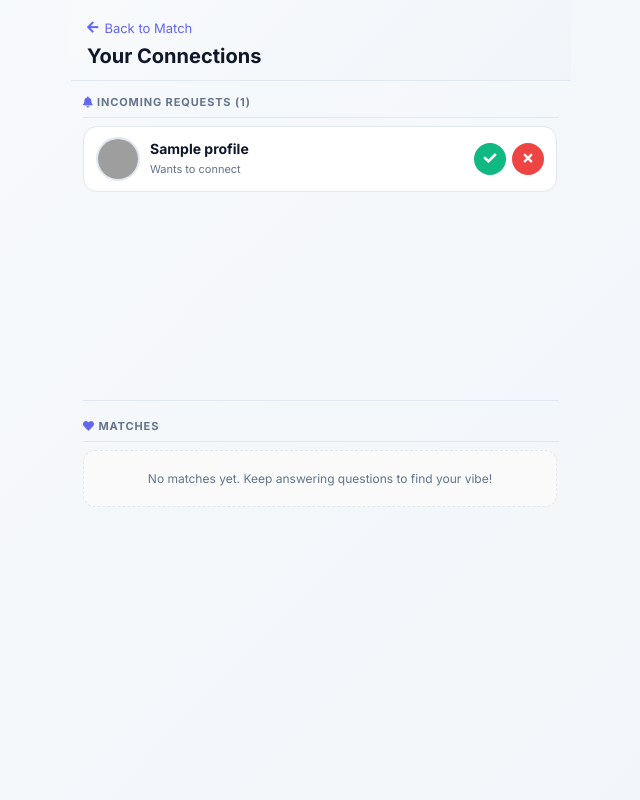
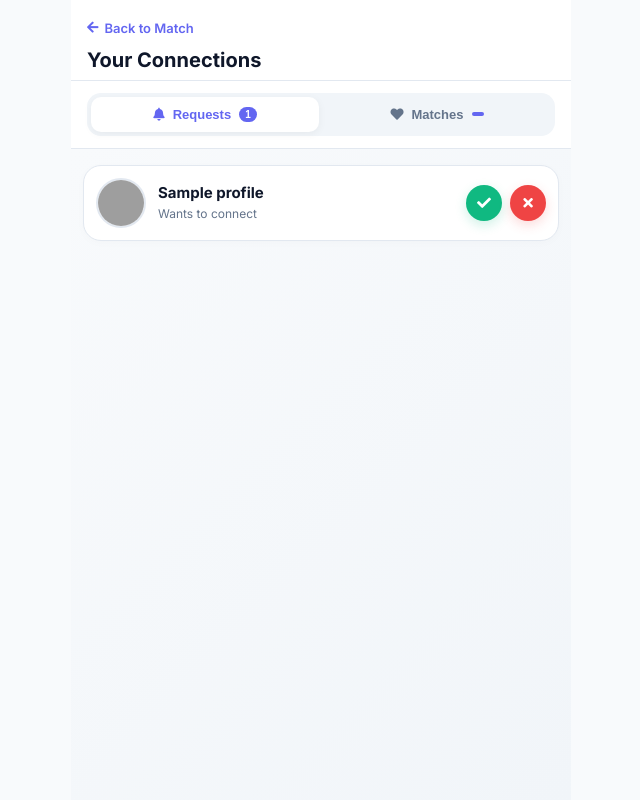
Before and after one commit to Arunmohankml/datingapp, a Django app: page /connections/ in a window 1280 px wide. Shown: the whole page, without its empty margins (319-959 px from the left). Run offline with Django 5.2, Linux system fonts and the light colour scheme; a user stored in the database is signed in; tables that the repository leaves empty hold one stand-in row (values such as "Sample post"); some libraries are stand-ins or nearby versions; grey boxes are pictures that could not be loaded.

Commit message:
Connections page: implemented Tab switcher ([Requests] | [Matches]) and locked full-screen layout

```diff
--- a/template/connections.html
+++ b/template/connections.html
@@ -1,25 +1,36 @@
 {% extends 'base.html' %}
+{% load static %}
 
 {% block head %}
 <style>
-    /* Override base container — we take full control */
-    body { overflow: hidden; }
+    /* ── Full Screen Lock ── */
+    html, body {
+        height: 100%;
+        height: 100dvh;
+        overflow: hidden;
+        position: fixed;
+        width: 100%;
+        background: var(--bg-color);
+    }
+
     .container {
         padding: 0 !important;
-        margin-top: 0 !important;
-        height: 100vh;
+        margin: 0 auto !important;
+        height: 100%;
         display: flex;
         flex-direction: column;
         max-width: 500px;
+        position: relative;
     }
-    nav { display: none !important; } /* hide bottom nav on this page if desired — remove if you want it */
+    nav { display: none !important; }
 
-    /* ── Fixed Header ── */
+    /* ── Header ── */
     .conn-header {
         flex-shrink: 0;
-        padding: 16px 16px 12px;
+        padding: 16px 16px 8px;
+        background: var(--surface);
         border-bottom: 1px solid var(--border);
-        background: var(--bg-gradient);
+        z-index: 100;
     }
     .conn-header a {
         text-decoration: none;
@@ -28,113 +39,127 @@
         display: inline-flex;
         align-items: center;
         gap: 6px;
-        margin-bottom: 8px;
+        margin-bottom: 12px;
+        font-weight: 600;
     }
     .conn-header h2 {
         font-size: 20px;
         margin: 0;
         color: var(--text-main);
+        font-weight: 800;
     }
 
-    /* ── Two‑panel layout ── */
-    .conn-body {
+    /* ── Tab Switcher (Segmented Control) ── */
+    .tabs-container {
+        padding: 12px 16px;
+        background: var(--surface);
+        border-bottom: 1px solid var(--border);
+    }
+    .tabs-wrapper {
+        display: flex;
+        background: #f1f5f9;
+        padding: 4px;
+        border-radius: 14px;
+        gap: 4px;
+    }
+    .tab-btn {
         flex: 1;
+        border: none;
+        background: none;
+        padding: 10px;
+        border-radius: 10px;
+        font-size: 13px;
+        font-weight: 700;
+        color: var(--text-muted);
+        cursor: pointer;
+        transition: 0.2s;
         display: flex;
-        flex-direction: column;
-        overflow: hidden;
-        padding: 0 12px 80px; /* 80px leaves room for bottom nav */
+        align-items: center;
+        justify-content: center;
+        gap: 8px;
+    }
+    .tab-btn.active {
+        background: white;
+        color: var(--primary);
+        box-shadow: 0 2px 8px rgba(0,0,0,0.05);
+    }
+    .tab-badge {
+        background: var(--primary);
+        color: white;
+        font-size: 10px;
+        padding: 2px 6px;
+        border-radius: 10px;
     }
 
-    /* ── Section block: fixed label + scrollable list ── */
-    .conn-section {
-        display: flex;
-        flex-direction: column;
-        flex: 1;
-        min-height: 0; /* required for flex children to shrink */
-        overflow: hidden;
-    }
-
-    .section-title {
-        flex-shrink: 0;
-        font-size: 11px;
-        text-transform: uppercase;
-        color: var(--text-muted);
-        letter-spacing: 0.08em;
-        font-weight: 800;
-        padding: 14px 0 8px;
-        border-bottom: 1px solid var(--border);
-        margin-bottom: 8px;
-    }
-
-    /* The actual scrollable list */
-    .section-list {
+    /* ── Scrollable Body ── */
+    .conn-body {
         flex: 1;
         overflow-y: auto;
         -webkit-overflow-scrolling: touch;
-        padding-right: 2px;
-    }
-    /* Hide scrollbar visually but keep it functional */
-    .section-list::-webkit-scrollbar { width: 3px; }
-    .section-list::-webkit-scrollbar-thumb { background: var(--border); border-radius: 4px; }
-
-    /* Divider between sections */
-    .section-divider {
-        flex-shrink: 0;
-        height: 1px;
-        background: var(--border);
-        margin: 4px 0;
+        padding: 16px 12px 100px;
+        background: var(--bg-gradient);
     }
 
-    /* ── Row ── */
+    .conn-tab-content {
+        display: none;
+        animation: fadeIn 0.3s ease;
+    }
+    .conn-tab-content.active {
+        display: block;
+    }
+
+    @keyframes fadeIn {
+        from { opacity: 0; transform: translateY(10px); }
+        to { opacity: 1; transform: translateY(0); }
+    }
+
+    /* ── User Row ── */
     .user-row {
         display: flex;
         align-items: center;
         justify-content: space-between;
-        padding: 10px 12px;
+        padding: 12px;
         background: var(--surface);
         border: 1px solid var(--border);
-        border-radius: 14px;
-        margin-bottom: 8px;
-        box-sizing: border-box;
-        gap: 8px;
+        border-radius: 18px;
+        margin-bottom: 10px;
+        box-shadow: 0 2px 10px rgba(0,0,0,0.02);
     }
 
     .user-info {
         display: flex;
         align-items: center;
-        gap: 10px;
+        gap: 12px;
         min-width: 0;
         flex: 1;
     }
     .user-info img {
-        width: 40px;
-        height: 40px;
+        width: 46px;
+        height: 46px;
         border-radius: 50%;
         object-fit: cover;
-        flex-shrink: 0;
         border: 2px solid var(--border);
     }
     .user-info h4 {
         margin: 0;
-        font-size: 14px;
-        white-space: nowrap;
-        overflow: hidden;
-        text-overflow: ellipsis;
+        font-size: 15px;
+        font-weight: 700;
+        color: var(--text-main);
     }
     .user-info span {
-        font-size: 11px;
+        font-size: 12px;
         color: var(--text-muted);
     }
 
     .row-actions {
         display: flex;
-        gap: 6px;
+        gap: 8px;
         flex-shrink: 0;
     }
 
     .btn-icon {
-        width: 32px;
-        height: 32px;
+        width: 36px;
+        height: 36px;
         display: flex;
         align-items: center;
         justify-content: center;
@@ -142,59 +167,67 @@
         border: none;
         cursor: pointer;
         color: white;
-        font-size: 13px;
+        font-size: 14px;
         transition: 0.2s;
     }
-    .btn-icon:hover { transform: scale(1.1); }
-    .btn-accept { background: #10b981; }
-    .btn-reject { background: #ef4444; }
+    .btn-icon:active { transform: scale(0.9); }
+    .btn-accept { background: #10b981; box-shadow: 0 4px 12px rgba(16, 185, 129, 0.2); }
+    .btn-reject { background: #ef4444; box-shadow: 0 4px 12px rgba(239, 68, 68, 0.2); }
 
     .btn-chat {
         background: var(--primary);
         text-decoration: none;
-        padding: 7px 13px;
-        border-radius: 10px;
-        font-size: 12px;
+        padding: 8px 16px;
+        border-radius: 12px;
+        font-size: 13px;
         font-weight: 700;
         color: white !important;
         display: flex;
         align-items: center;
-        gap: 6px;
-        white-space: nowrap;
-        flex-shrink: 0;
-        transition: 0.2s;
+        gap: 8px;
+        box-shadow: 0 4px 12px rgba(99, 102, 241, 0.2);
     }
-    .btn-chat:hover { background: var(--primary-hover); }
 
     .empty-state {
         text-align: center;
-        padding: 20px;
+        padding: 40px 20px;
         color: var(--text-muted);
-        font-size: 12px;
-        background: #fafafa;
-        border-radius: 12px;
-        border: 1px dashed var(--border);
+        font-size: 13px;
+        background: rgba(255,255,255,0.5);
+        border-radius: 20px;
+        border: 1.5px dashed var(--border);
     }
 </style>
 {% endblock %}
 
 {% block body %}
-<!-- Fixed Header -->
+<!-- Header -->
 <div class="conn-header">
     <a href="{% url 'home' %}"><i class="fas fa-arrow-left"></i> Back to Match</a>
     <h2>Your Connections</h2>
 </div>
 
-<!-- Scrollable Body -->
+<!-- Tab Switcher -->
+<div class="tabs-container">
+    <div class="tabs-wrapper">
+        <button class="tab-btn active" onclick="switchTab('requests')">
+            <i class="fas fa-bell"></i> Requests
+            {% if incoming_requests.count > 0 %}
+            <span class="tab-badge">{{ incoming_requests.count }}</span>
+            {% endif %}
+        </button>
+        <button class="tab-btn" onclick="switchTab('matches')">
+            <i class="fas fa-heart"></i> Matches
+            <span class="tab-badge">{{ connections.count }}</span>
+        </button>
+    </div>
+</div>
+
+<!-- Scrollable Content -->
 <div class="conn-body">
 
-    <!-- Section 1: Incoming Requests -->
-    <div class="conn-section">
-        <div class="section-title">
-            <i class="fas fa-bell" style="color: var(--primary);"></i>
-            Incoming Requests ({{ incoming_requests.count }})
-        </div>
-        <div class="section-list">
+    <!-- Requests Tab -->
+    <div id="tab-requests" class="conn-tab-content active">
         {% if incoming_requests %}
             {% for req in incoming_requests %}
             <div class="user-row">
@@ -218,20 +251,15 @@
             </div>
             {% endfor %}
         {% else %}
-                <div class="empty-state">No pending requests right now.</div>
+            <div class="empty-state">
+                <i class="fas fa-inbox" style="font-size: 32px; margin-bottom: 12px; opacity: 0.3;"></i>
+                <p>No pending requests right now.</p>
+            </div>
         {% endif %}
     </div>
-    </div>
 
-    <div class="section-divider"></div>
-
-    <!-- Section 2: Matches -->
-    <div class="conn-section">
-        <div class="section-title">
-            <i class="fas fa-heart" style="color: var(--primary);"></i>
-            Matches
-        </div>
-        <div class="section-list">
+    <!-- Matches Tab -->
+    <div id="tab-matches" class="conn-tab-content">
         {% if connections %}
             {% for conn in connections %}
             <div class="user-row">
@@ -239,6 +267,7 @@
                     <img src="{{ conn.profile.get_profile_pic_url }}" alt="Avatar">
                     <div>
                         <h4>{{ conn.profile.name|default:conn.username }}</h4>
+                        <span>You are matched!</span>
                     </div>
                 </div>
                 <a href="{% url 'chat_view' conn.id %}" class="btn-chat">
@@ -247,10 +276,27 @@
             </div>
             {% endfor %}
         {% else %}
-                <div class="empty-state">No matches yet. Keep answering questions to find your vibe!</div>
+            <div class="empty-state">
+                <i class="fas fa-heart-broken" style="font-size: 32px; margin-bottom: 12px; opacity: 0.3;"></i>
+                <p>No matches yet. Keep answering questions!</p>
+            </div>
         {% endif %}
-        </div>
     </div>
 
 </div>
+
+<script>
+    function switchTab(tab) {
+        // Update Buttons
+        document.querySelectorAll('.tab-btn').forEach(btn => btn.classList.remove('active'));
+        event.currentTarget.classList.add('active');
+
+        // Update Content
+        document.querySelectorAll('.conn-tab-content').forEach(content => content.classList.remove('active'));
+        document.getElementById('tab-' + tab).classList.add('active');
+
+        // Reset scroll position
+        document.querySelector('.conn-body').scrollTop = 0;
+    }
+</script>
 {% endblock %}
```
Lines whose indentation alone changed are shown as unchanged.
